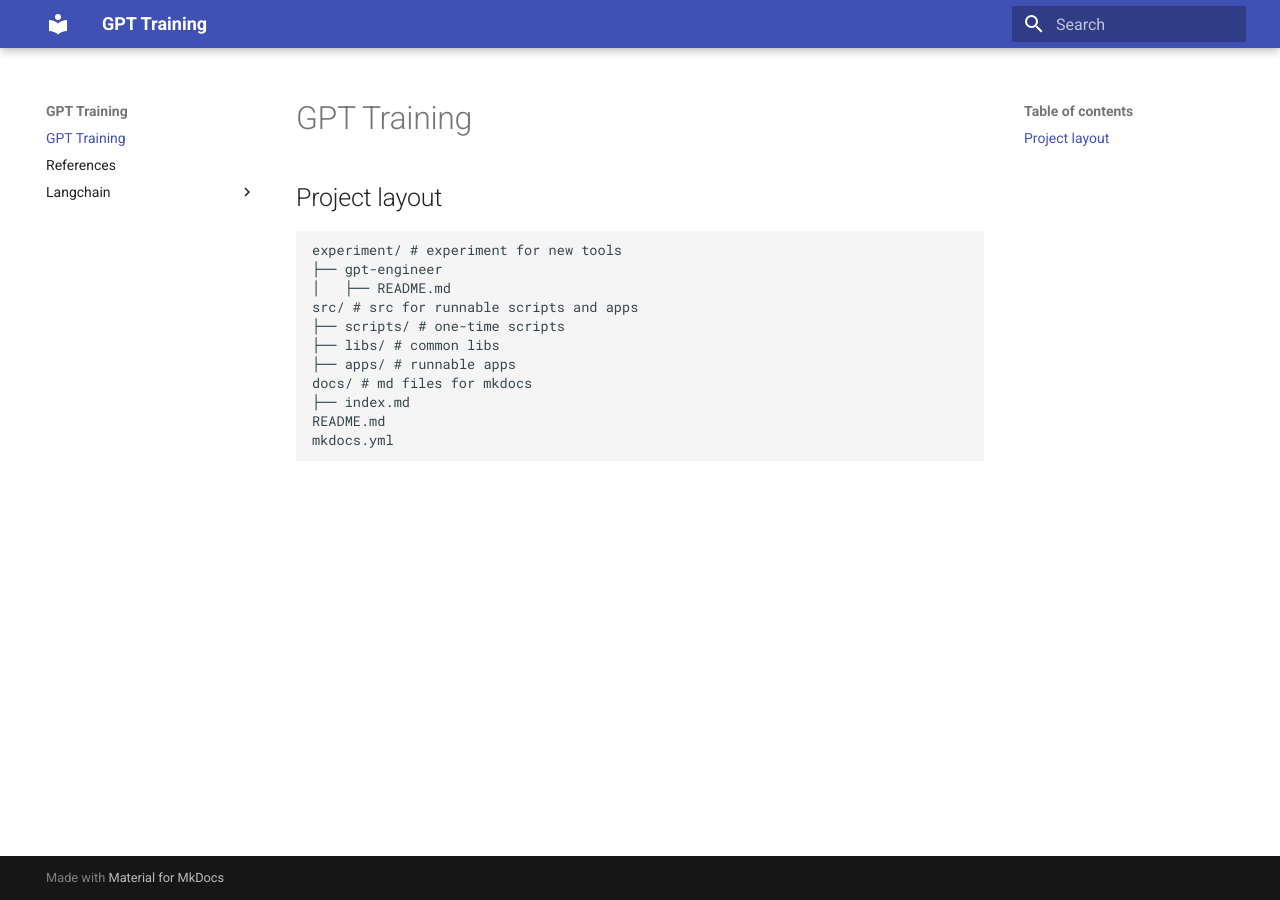
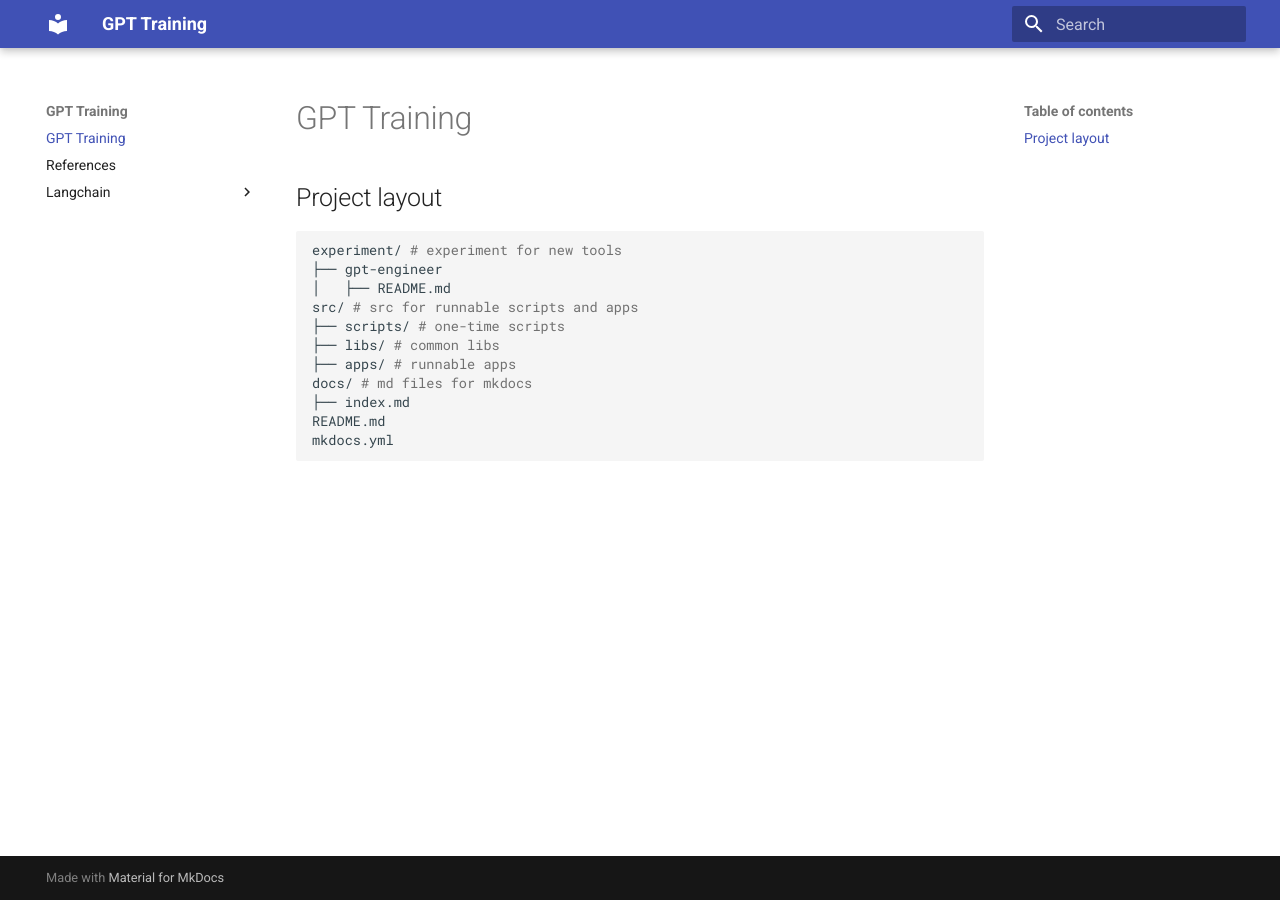
Before and after one commit to nakamasato/gpt-training, an MkDocs documentation site: the page built from docs/index.md, in a window 1280 px wide. Built offline with MkDocs 1.6.1 and Material for MkDocs 9.7.7, drawn with Linux system fonts in a browser that asks for light colours.

Commit message:
docs: add markdown_extensions

```diff
--- a/mkdocs.yml
+++ b/mkdocs.yml
@@ -2,3 +2,13 @@ site_name: GPT Training
 
 theme:
   name: material
+
+markdown_extensions:
+  - pymdownx.highlight:
+      anchor_linenums: true
+      line_spans: __span
+      pygments_lang_class: true
+  - pymdownx.inlinehilite
+  - pymdownx.snippets
+  - pymdownx.superfences
+  - pymdownx.magiclink
```
